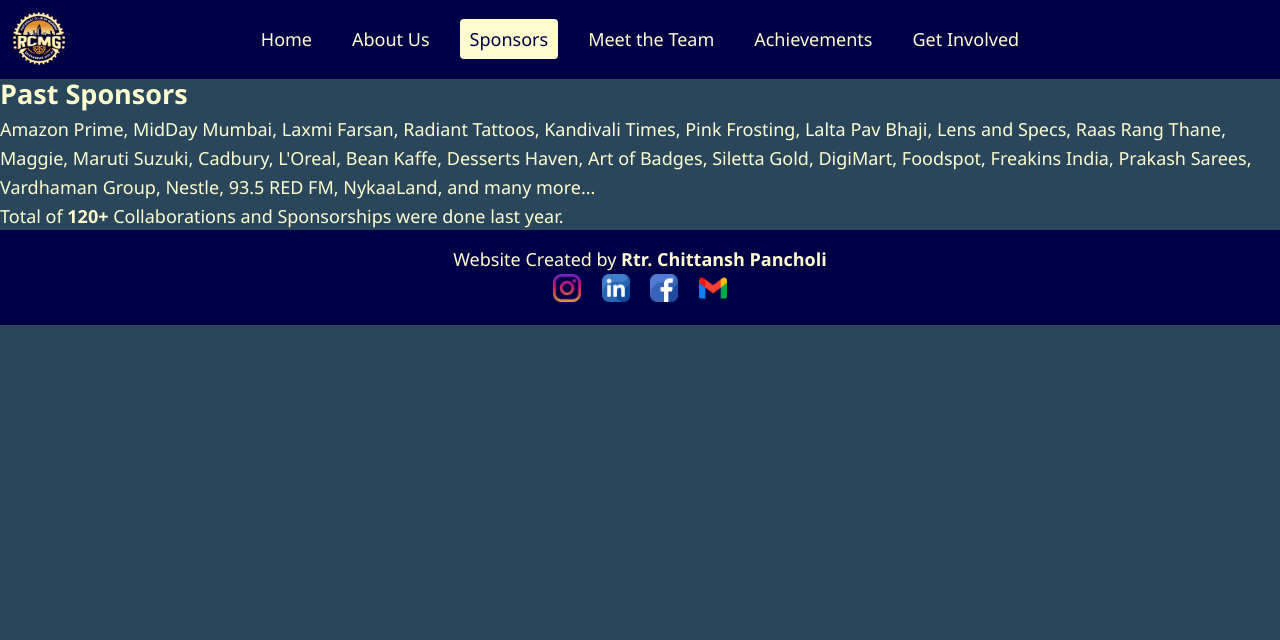
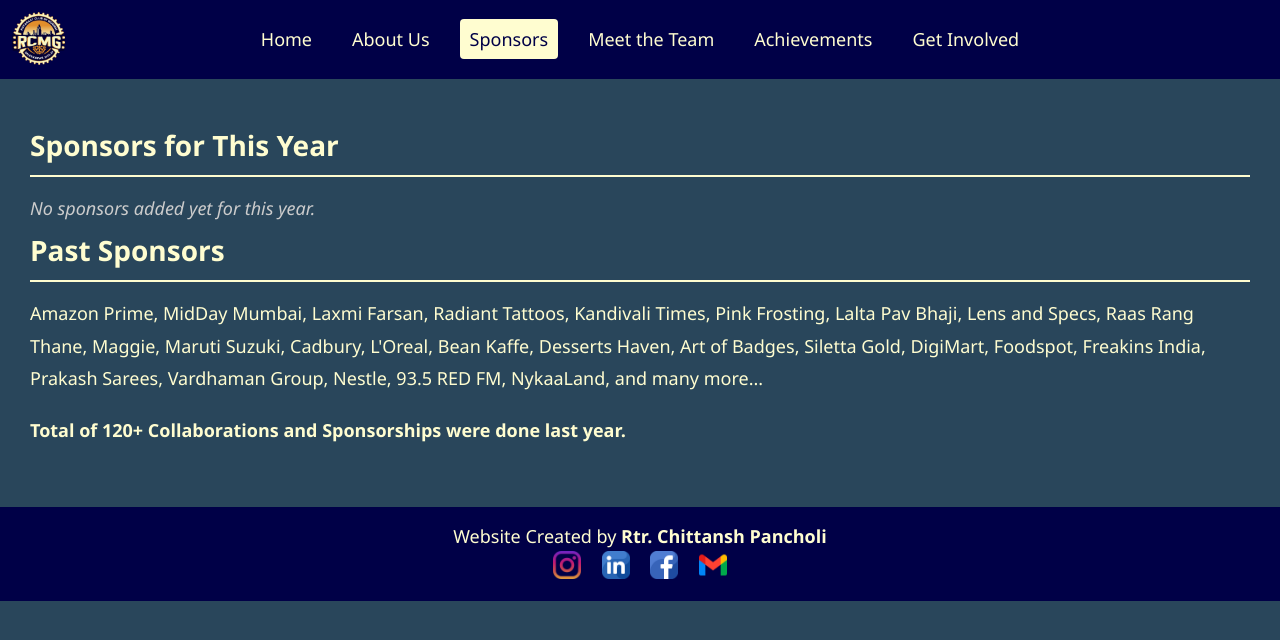
Before and after one commit to SNIPER-007/rcmg.org, a plain HTML site: page sponsors.html in a window 1280 px wide. Drawn offline with Linux system fonts and the light colour scheme.

Commit message:
Update styles.css

```diff
--- a/styles.css
+++ b/styles.css
@@ -332,3 +332,45 @@ footer .social-links img {
   font-size: 18px;
   text-align: justify;
 }
+
+/* Sponsors Page */
+.sponsor-page {
+  padding: 120px 30px 60px;
+  background-color: #29465B;
+  color: #FFFDD0;
+  font-size: 18px;
+  line-height: 1.8;
+}
+
+.sponsor-page h2 {
+  font-size: 28px;
+  margin-bottom: 15px;
+  border-bottom: 2px solid #FFFDD0;
+  padding-bottom: 5px;
+}
+
+.no-sponsors {
+  font-style: italic;
+  color: #ccc;
+}
+
+.sponsor-list {
+  margin-top: 15px;
+}
+
+.sponsor-note {
+  margin-top: 20px;
+  font-weight: bold;
+  color: #FFFDD0;
+}
+
+@media (max-width: 768px) {
+  .sponsor-page {
+    padding: 100px 20px 40px;
+    font-size: 16px;
+  }
+
+  .sponsor-page h2 {
+    font-size: 24px;
+  }
+}
```
